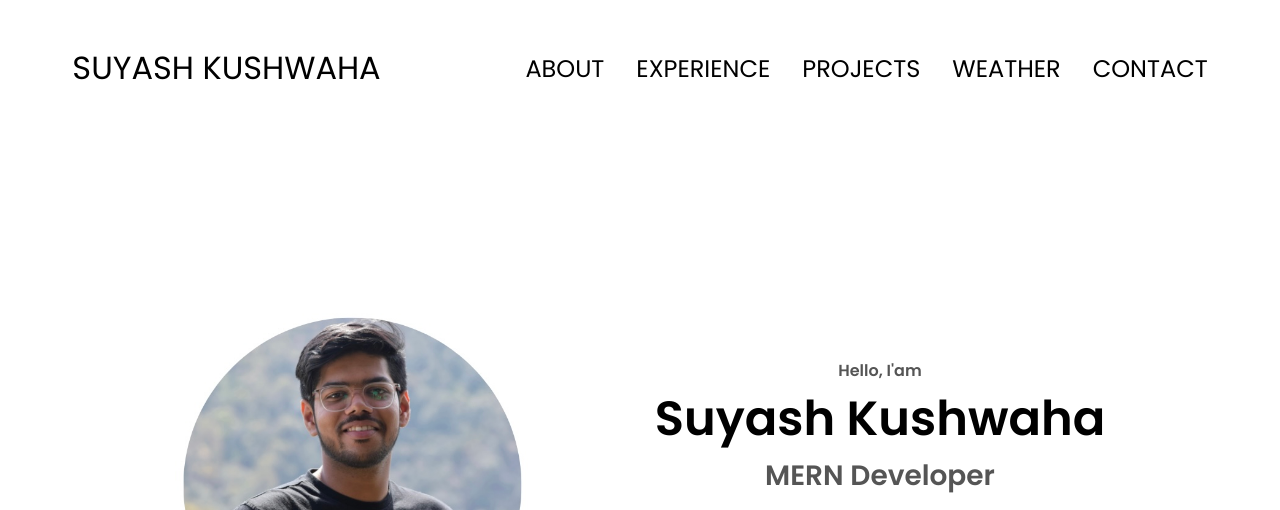
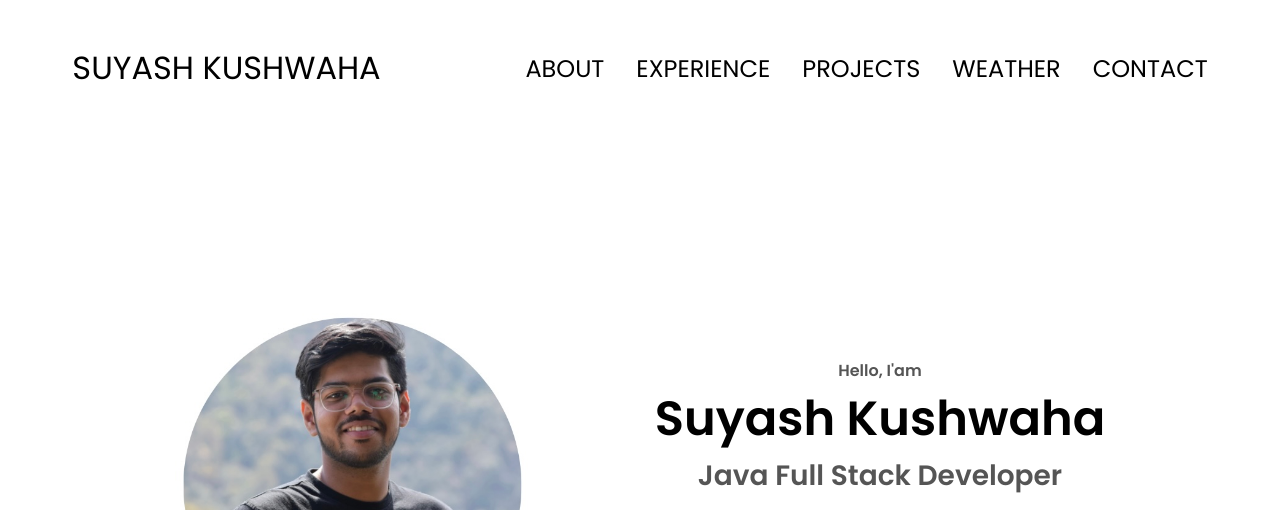
Before and after one commit to Suyash28Kushwaha/HTML-CSS-JS-Potfolio-Website, a plain HTML site: page index.html in a window 1280 px wide. Shown: the top 510 px of the page. Drawn offline with Linux system fonts and the light colour scheme; no server answers.

Commit message:
Details Changed

```diff
--- a/index.html
+++ b/index.html
@@ -44,7 +44,7 @@
         <div class="section__text">
             <p class="section__text__p1">Hello, I'am</p>
             <h1 class="title">Suyash Kushwaha</h1>
-            <p class="section__text__p2">MERN Developer</p>
+            <p class="section__text__p2">Java Full Stack Developer</p>
             <div class="btn-container">
                 <button class="btn btn-color-2" onclick="window.open('./assets/Resume_SuyashKushwaha.pdf')">Download CV</button>
                 <button class="btn btn-color-1" oneclick="location.href='./#contact'">Contact Info</button>
```
Also changed, not shown: 1 other file.
